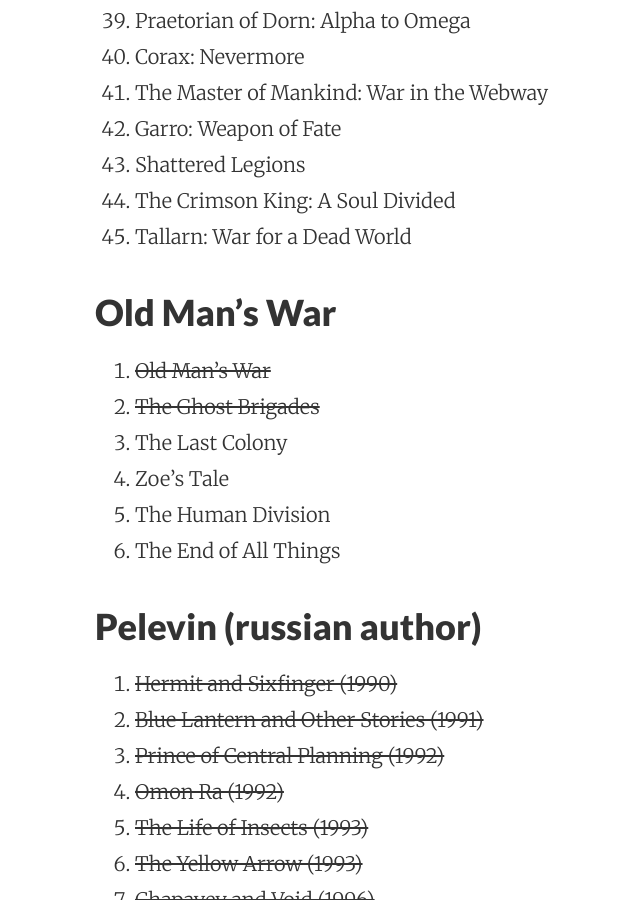
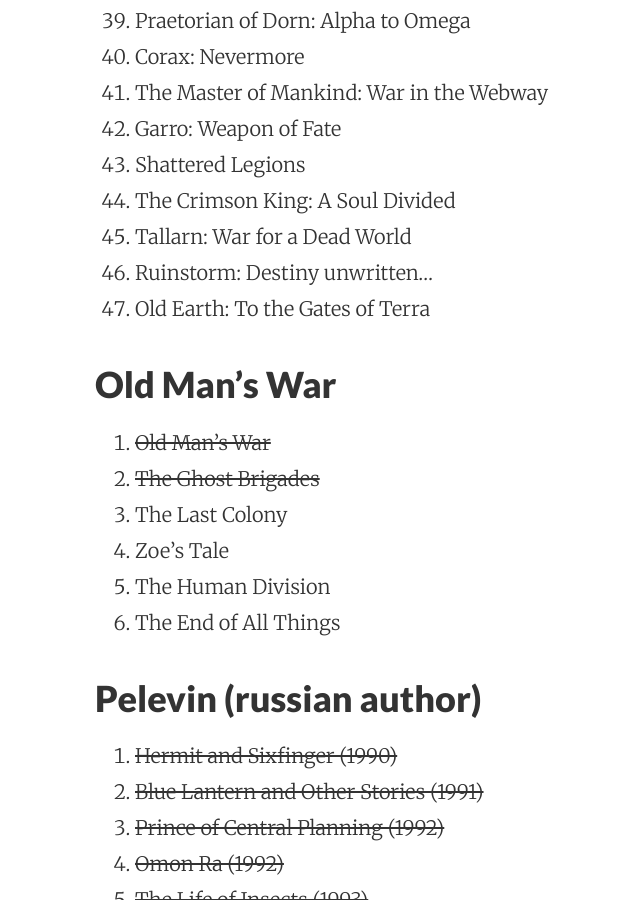
Before and after one commit to oboroc/oboroc.github.io, a Jekyll site: the page built from read.md, in a window 1280 px wide and 900 px high, scrolled down 1845 px. Shown: the whole window, without its empty margins (161-801 px from the left). Built offline with Jekyll 4.4.1, drawn with Linux system fonts in a browser that asks for light colours.

Commit message:
Update reading list

```diff
--- a/read.md
+++ b/read.md
@@ -60,6 +60,8 @@
 43. Shattered Legions
 44. The Crimson King: A Soul Divided
 45. Tallarn: War for a Dead World
+46. Ruinstorm: Destiny unwritten...
+47. Old Earth: To the Gates of Terra
 
 
 ### Old Man's War
```
